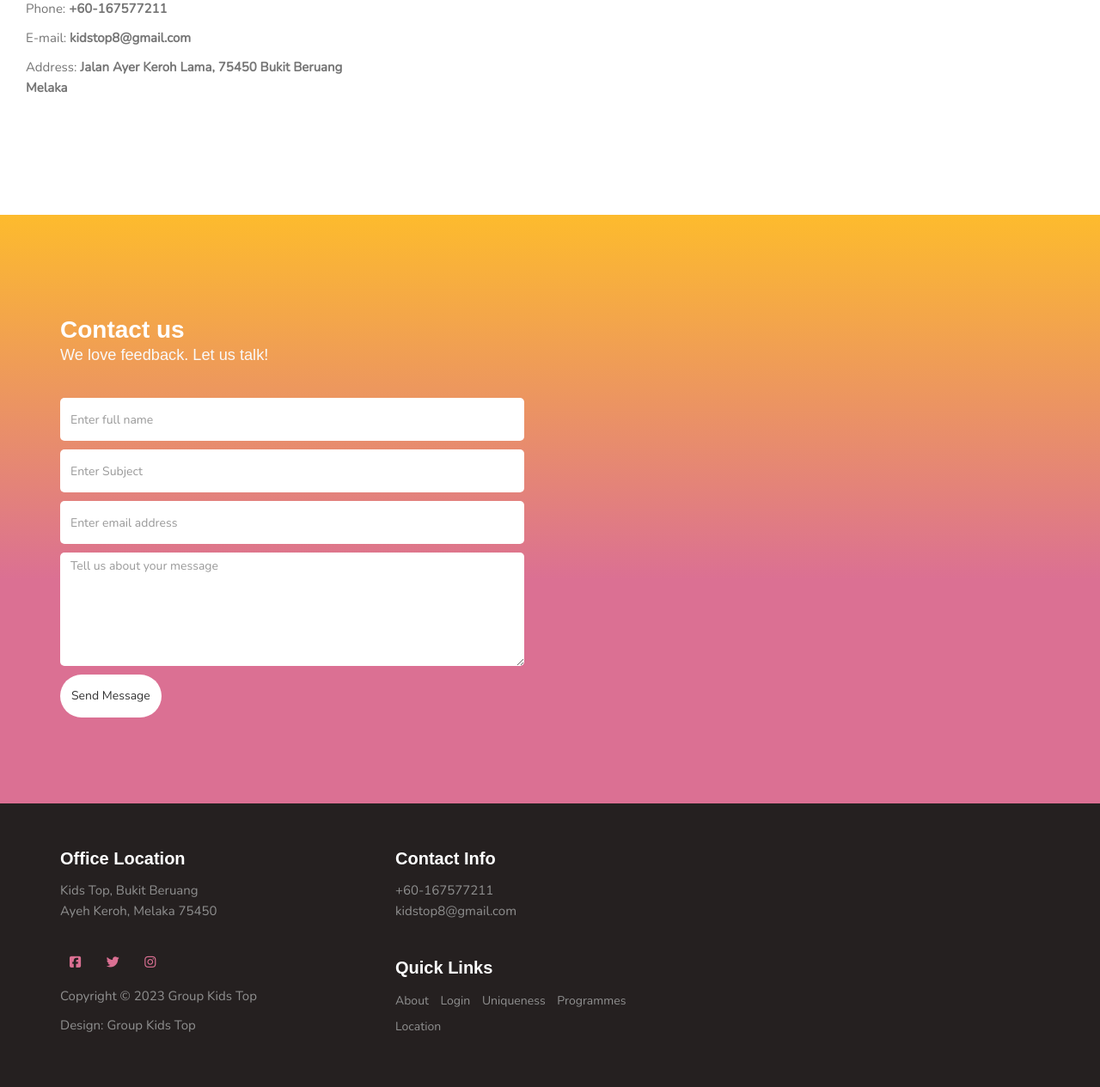
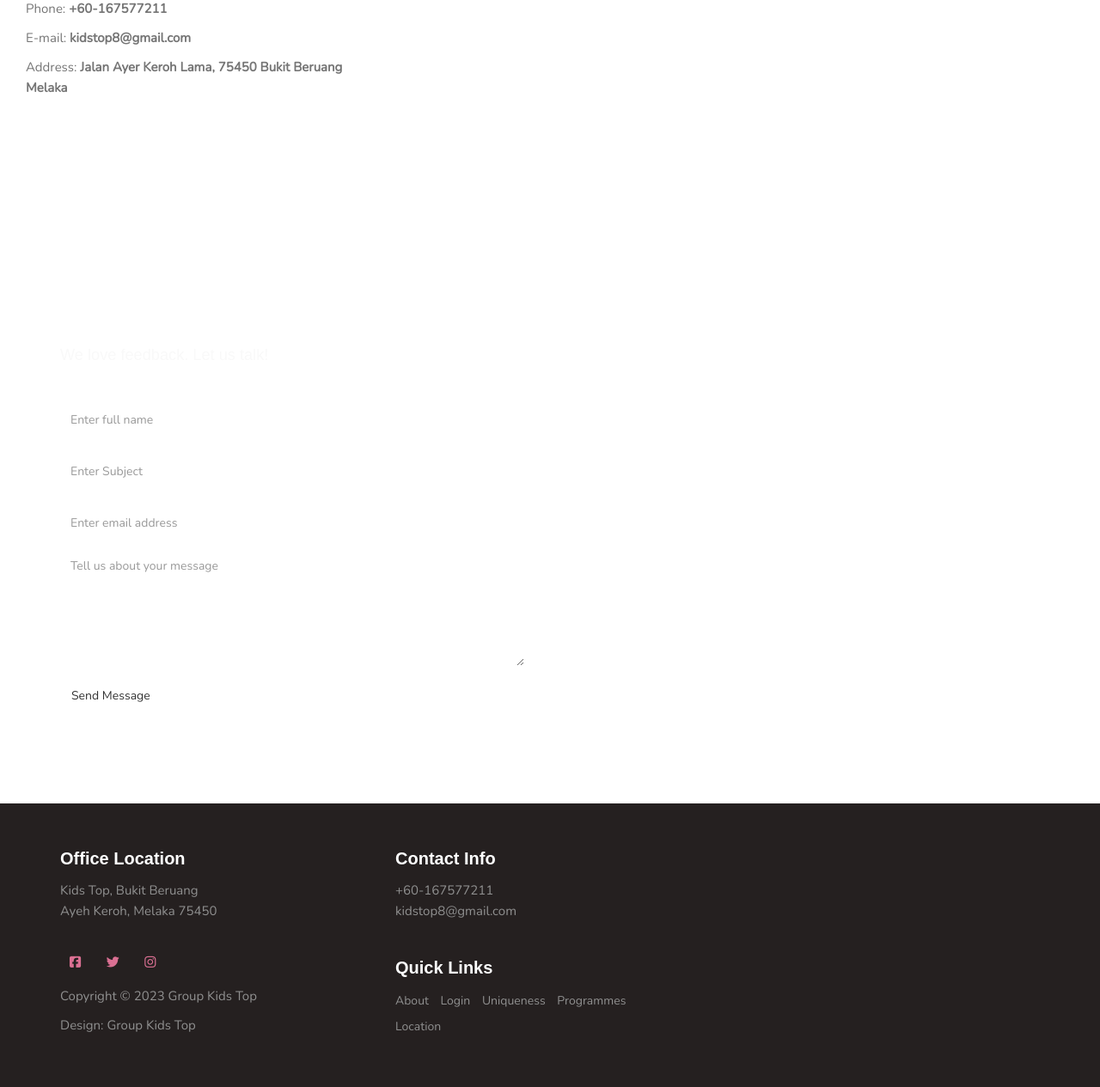
Before and after one commit to weiisiangg/KidsPreschoolLearningSystem, a PHP site: page /index.html in a window 1280 px wide. Shown: the part 4200-5465 px from the top of the page at 86% size. Run offline with PHP 8.4, Linux system fonts and the light colour scheme; some libraries are stand-ins or nearby versions; some web fonts are replaced.

Commit message:
Remove background color

```diff
--- a/css/style.css
+++ b/css/style.css
@@ -486,7 +486,8 @@
 -----------------------------------------*/
 
 #contact {
-  background: linear-gradient(0deg, palevioletred 38%, rgba(253,187,45,1) 100%);
+  /* FIXME: Bug or feature? */
+  /* background: linear-gradient(0deg, palevioletred 38%, rgba(253,187,45,1) 100%); */
   height: auto;
   max-width: 100%;
   margin-top: 2%;
```
